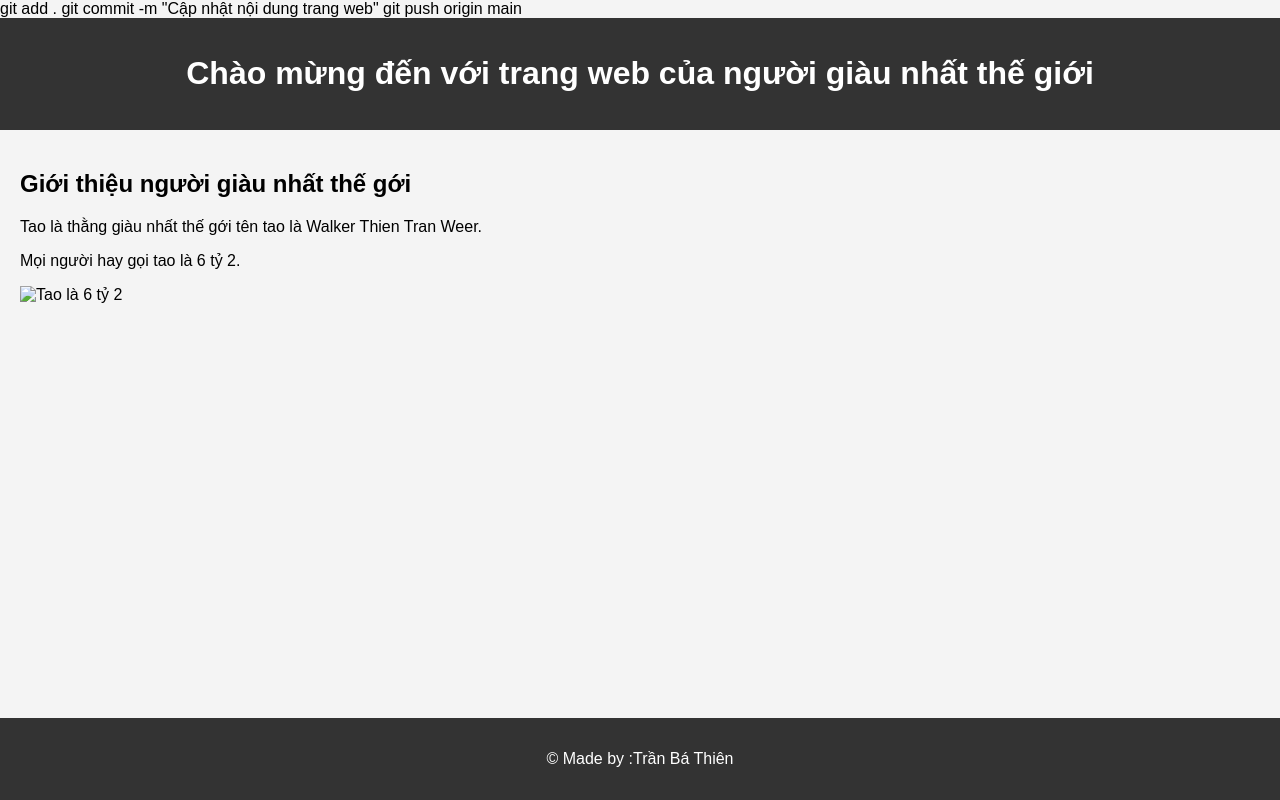
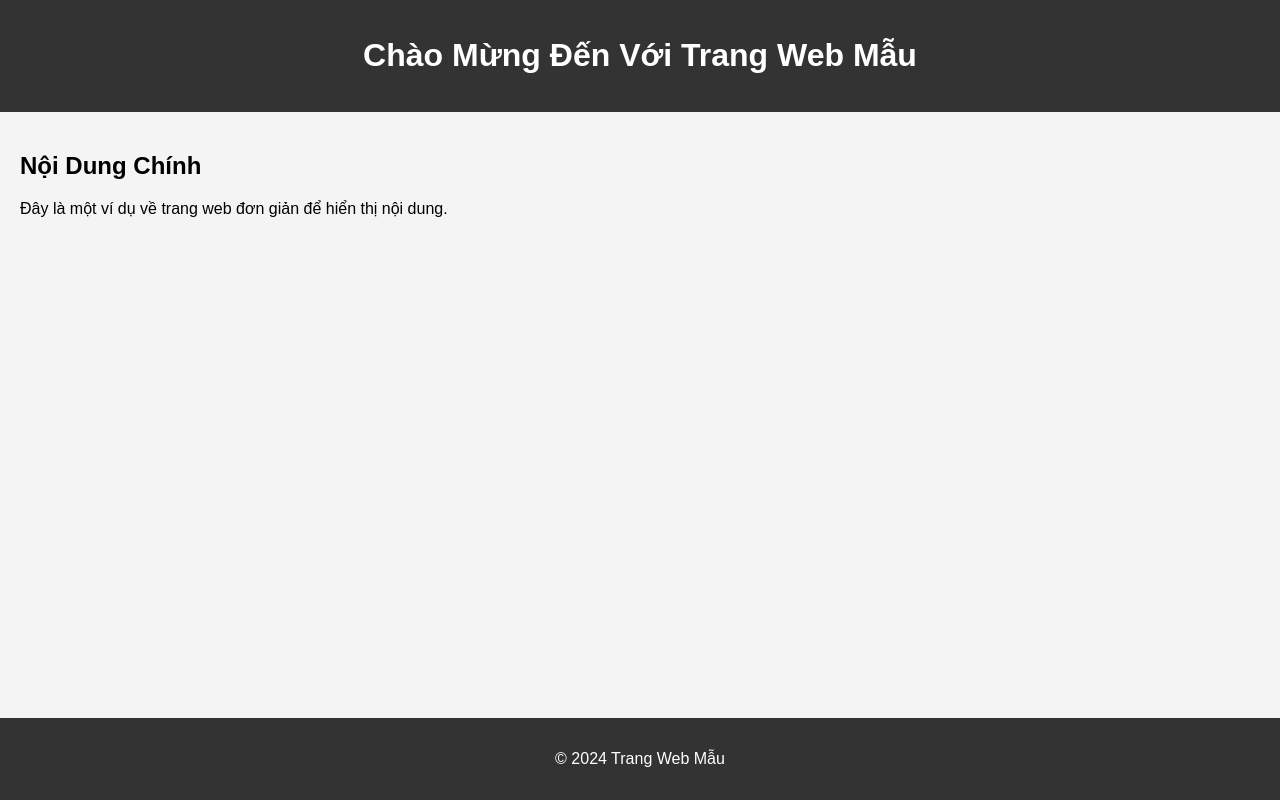
Before and after one commit to Hoangnam2103/web, a plain HTML site: page dontkhonw.html in a window 1280 px wide. Drawn offline with Linux system fonts and the light colour scheme.

Commit message:
Update dontkhonw.html

```diff
--- a/dontkhonw.html
+++ b/dontkhonw.html
@@ -1,12 +1,9 @@
-git add .
-git commit -m "Cập nhật nội dung trang web"
-git push origin main
 <!DOCTYPE html>
 <html lang="vi">
 <head>
     <meta charset="UTF-8">
     <meta name="viewport" content="width=device-width, initial-scale=1.0">
-    <title>Bú cặc thiên</title>
+    <title>Trang Web Mẫu</title>
     <style>
         body {
             font-family: Arial, sans-serif;
@@ -36,18 +33,16 @@ git push origin main
 </head>
 <body>
     <header>
-        <h1>Chào mừng đến với trang web của người giàu nhất thế giới</h1>
+        <h1>Chào Mừng Đến Với Trang Web Mẫu</h1>
     </header>
 
     <main>
-        <h2>Giới thiệu người giàu nhất thế gới</h2>
-        <p>Tao là thằng giàu nhất thế gới tên tao là Walker Thien Tran Weer.</p>
-        <p>Mọi người hay gọi tao là 6 tỷ 2.</p>
-        <img src="images/hinh1.jpg" alt="Tao là 6 tỷ 2">
+        <h2>Nội Dung Chính</h2>
+        <p>Đây là một ví dụ về trang web đơn giản để hiển thị nội dung.</p>
     </main>
 
     <footer>
-        <p>&copy; Made by :Trần Bá Thiên</p>
+        <p>&copy; 2024 Trang Web Mẫu</p>
     </footer>
 </body>
 </html>
```
